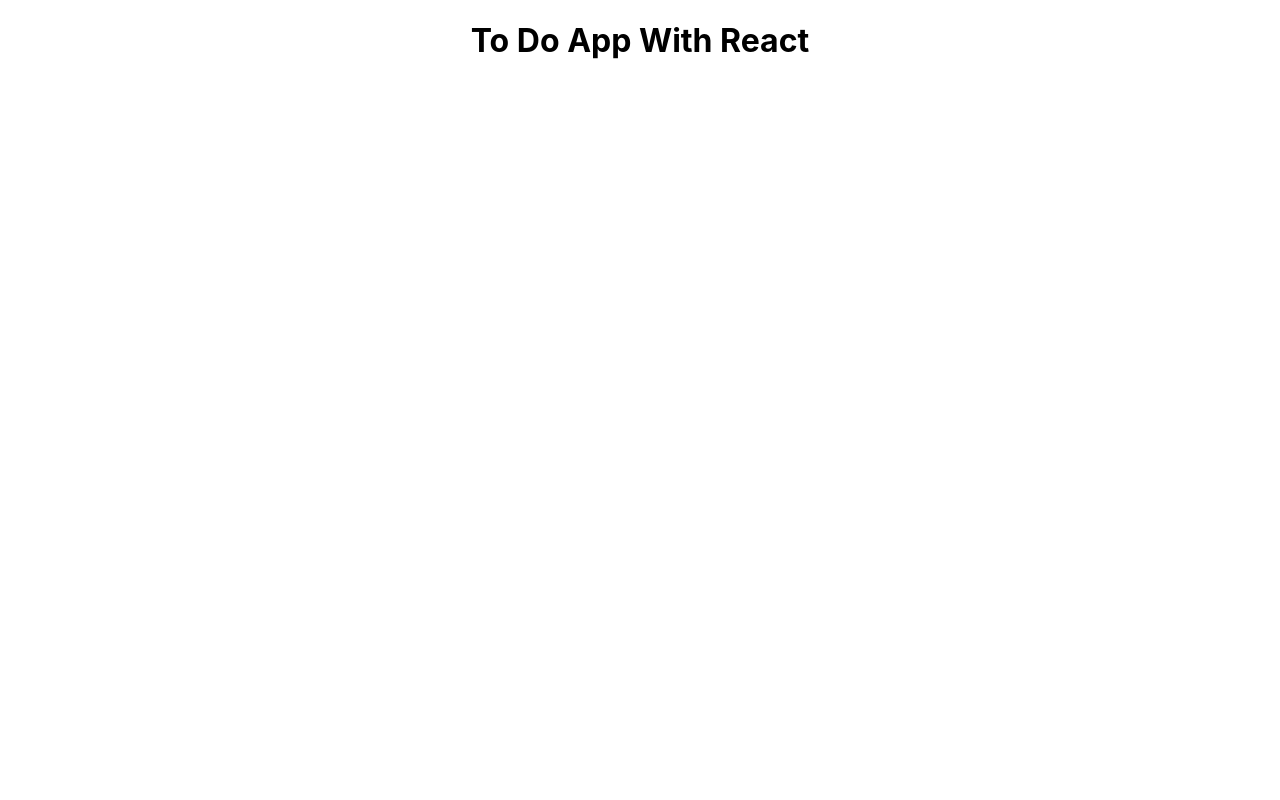
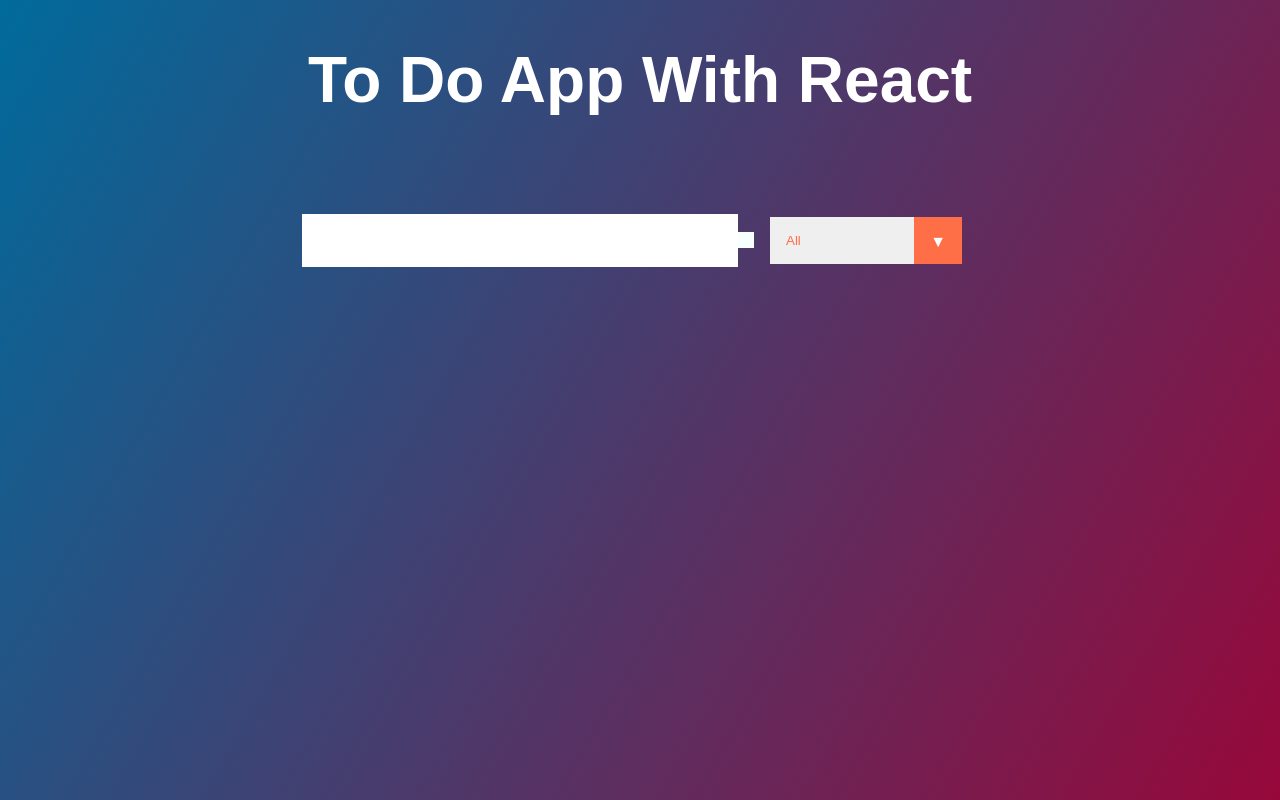
Before and after one commit to TurhanErgene/ToDo_App, a React (Create React App) app: page / in a window 1280 px wide. Built offline with nearby package versions, Linux system fonts and the light colour scheme.

Commit message:
Form component created

```diff
--- a/src/App.css
+++ b/src/App.css
@@ -1,3 +1,133 @@
-.App {
-  text-align: center;
+* {
+  margin: 0;
+  padding: 0;
+  box-sizing: border-box;
 }
+body {
+  background-image: linear-gradient(120deg, #006b9c 0%, #97083a 100%);
+  color: white;
+  font-family: "Poppins", sans-serif;
+  min-height: 100vh;
+}
+header {
+  font-size: 2rem;
+}
+
+header,
+form {
+  min-height: 20vh;
+  display: flex;
+  justify-content: center;
+  align-items: center;
+}
+form input,
+form button {
+  padding: 0.5rem;
+  font-size: 2rem;
+  border: none;
+  background: white;
+}
+form button {
+  color: #ff6f47;
+  background: #f7fffe;
+  cursor: pointer;
+  transition: all 0.3s ease;
+}
+form button:hover {
+  background: #ff6f47;
+  color: white;
+}
+.todo-container {
+  display: flex;
+  justify-content: center;
+  align-items: center;
+}
+
+.todo-list {
+  min-width: 30%;
+  list-style: none;
+}
+
+.todo {
+  margin: 0.5rem;
+  background: white;
+  font-size: 1.5rem;
+  color: black;
+  display: flex;
+  justify-content: space-between;
+  align-items: center;
+  transition: all 1s ease;
+}
+.filter-todo {
+  padding: 1rem;
+}
+.todo li {
+  flex: 1;
+}
+
+.trash-btn,
+.complete-btn {
+  background: #ff6f47;
+  color: white;
+  border: none;
+  padding: 1rem;
+  cursor: pointer;
+  font-size: 1rem;
+}
+.complete-btn {
+  background: rgb(11, 212, 162);
+}
+.todo-item {
+  padding: 0rem 0.5rem;
+}
+
+.fa-trash,
+.fa-check {
+  pointer-events: none;
+}
+
+.fall {
+  transform: translateY(10rem) rotateZ(20deg);
+  opacity: 0;
+}
+
+.completed {
+  text-decoration: line-through;
+  opacity: 0.5;
+}
+
+/*CUSTOM SELECTOR */
+select {
+  -webkit-appearance: none;
+  -moz-appearance: none;
+  -ms-appearance: none;
+  appearance: none;
+  outline: 0;
+  box-shadow: none;
+  border: 0 !important;
+  background-image: none;
+}
+
+/* Custom Select */
+.select {
+  margin: 1rem;
+  position: relative;
+  overflow: hidden;
+}
+select {
+  color: #ff6f47;
+  font-family: "Poppins", sans-serif;
+  cursor: pointer;
+  width: 12rem;
+}
+/* Arrow */
+.select::after {
+  content: "\25BC";
+  position: absolute;
+  top: 0;
+  right: 0;
+  padding: 1rem;
+  background: #ff6f47;
+  cursor: pointer;
+  pointer-events: none;
+}
--- a/src/App.js
+++ b/src/App.js
@@ -1,9 +1,13 @@
 import './App.css';
+import Form from './components/Form'
 
 function App() {
   return (
     <div className="App">
-      <h1>To Do App With React</h1>
+      <header>
+        <h1>To Do App With React</h1>
+      </header>
+      <Form/>
     </div>
   );
 }
--- /dev/null
+++ b/src/components/Form.js
@@ -0,0 +1,23 @@
+import React from 'react'
+
+const Form = () => {
+  return (
+    <div>
+       <form>
+      <input type="text" class="todo-input" />
+      <button class="todo-button" type="submit">
+        <i class="fas fa-plus-square"></i>
+      </button>
+      <div class="select">
+        <select name="todos" class="filter-todo">
+          <option value="all">All</option>
+          <option value="completed">Completed</option>
+          <option value="uncompleted">Uncompleted</option>
+        </select>
+      </div>
+    </form>
+    </div>
+  )
+}
+
+export default Form
```
Also changed, not shown: src/components/TodoList.js (added, +12 -0 lines), src/setupTests.js (deleted, +0 -5 lines).
